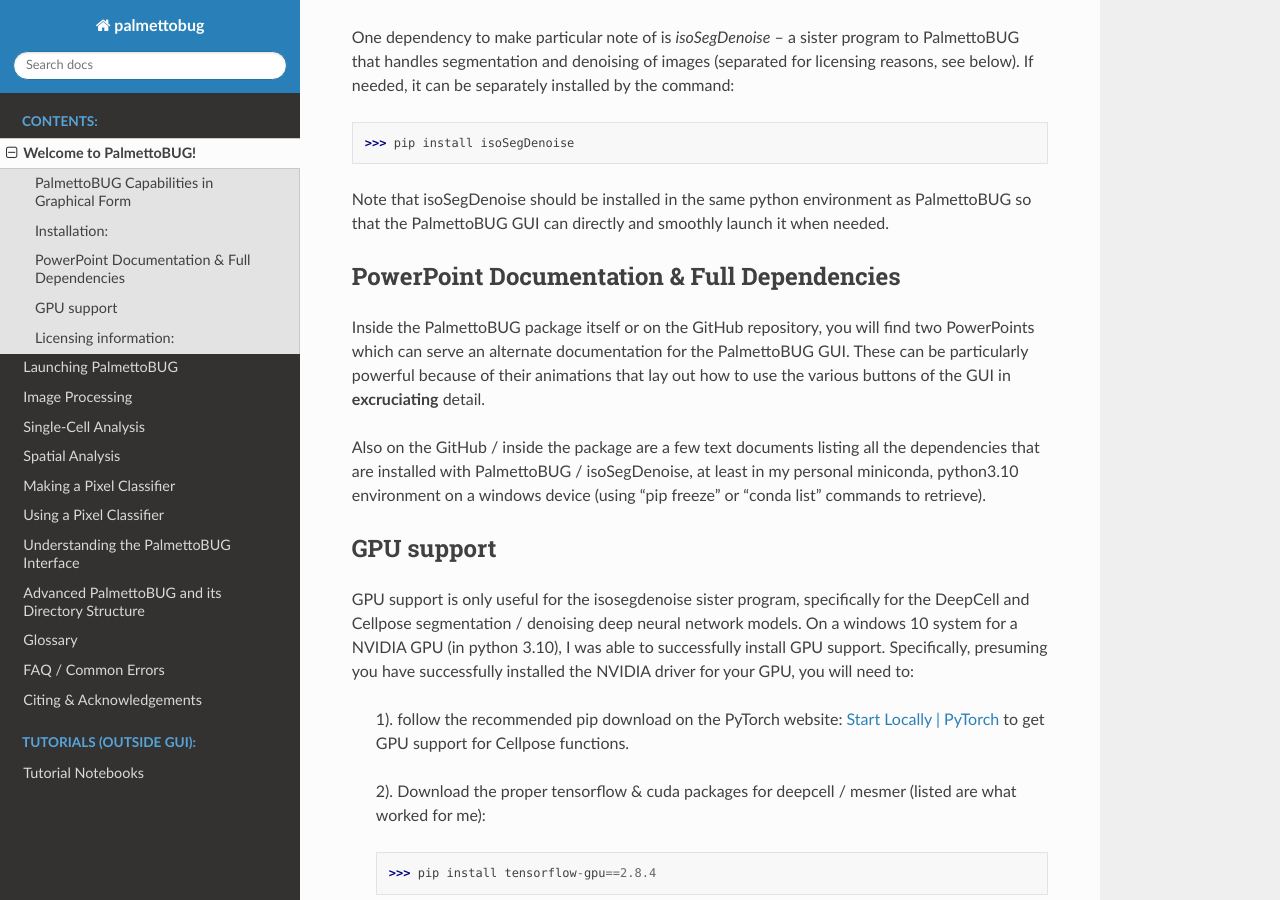
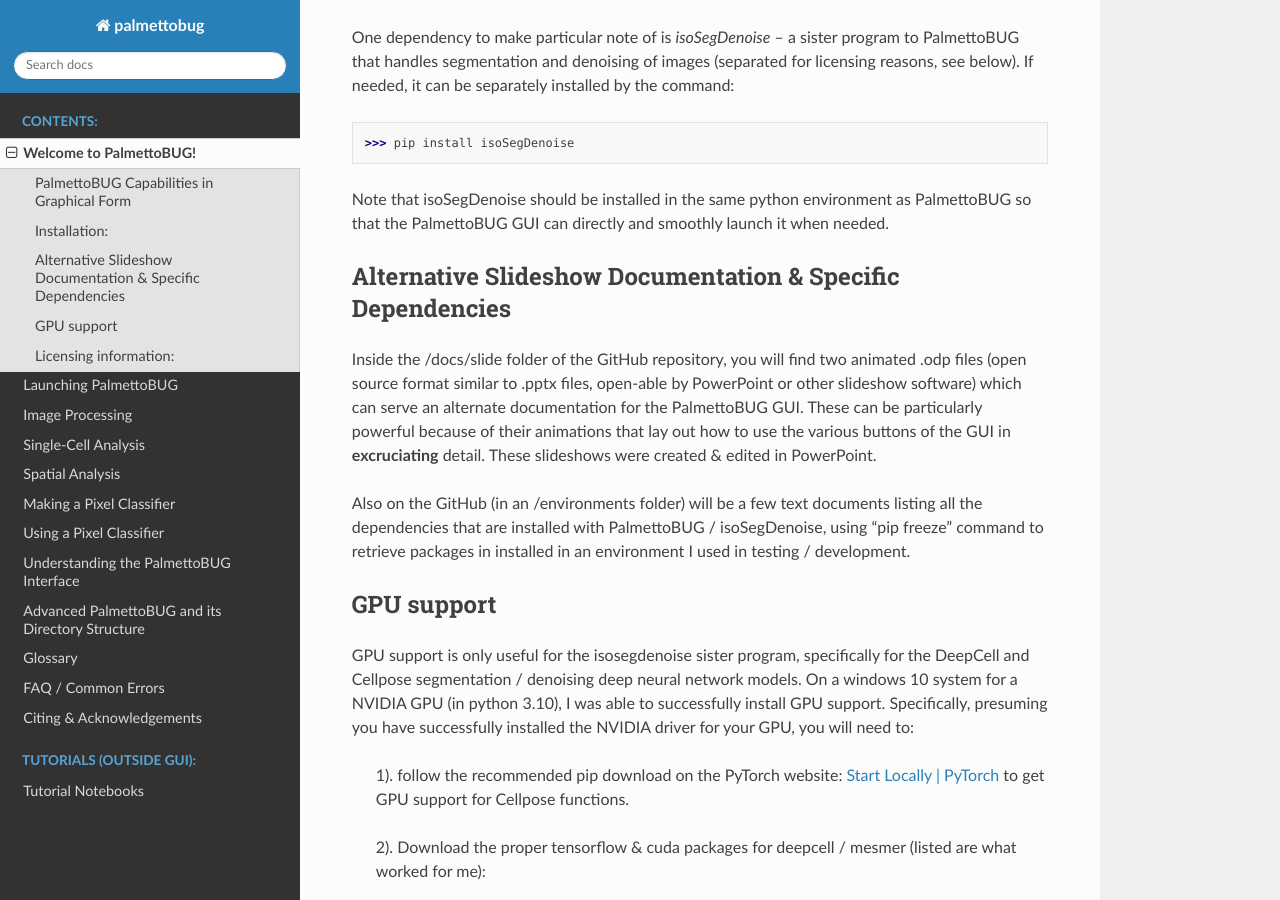
Before and after one commit to BenCaiello/PalmettoBUG, a Sphinx documentation site: the page built from docs/source/WelcometoPalmettoBUG.rst, in a window 1280 px wide and 900 px high, scrolled down 1560 px. Built offline with Sphinx 7.4.7 and the Read the Docs theme 3.1.0, drawn with Linux system fonts in a browser that asks for light colours; pages that are not in the unit, such as notebooks, are missing from menus.

Commit message:
add odp files

```diff
--- a/docs/source/WelcometoPalmettoBUG.rst
+++ b/docs/source/WelcometoPalmettoBUG.rst
@@ -68,20 +68,19 @@
 environment as PalmettoBUG so that the PalmettoBUG GUI can directly and
 smoothly launch it when needed.
 
-PowerPoint Documentation & Full Dependencies
-~~~~~~~~~~~~~~~~~~~~~~~~~~~~~~~~~~~~~~~~~~~~
+Alternative Slideshow Documentation & Specific Dependencies
+~~~~~~~~~~~~~~~~~~~~~~~~~~~~~~~~~~~~~~~~~~~~~~~~~~~~~~~~~~~
 
-Inside the PalmettoBUG package itself or on the GitHub repository, you
-will find two PowerPoints which can serve an alternate documentation for
-the PalmettoBUG GUI. These can be particularly powerful because of their
-animations that lay out how to use the various buttons of the GUI in
-**excruciating** detail.
+Inside the /docs/slide folder of the GitHub repository, you
+will find two animated .odp files (open source format similar to .pptx files,
+open-able by PowerPoint or other slideshow software) which can serve an alternate
+documentation for the PalmettoBUG GUI. These can be particularly powerful because of their
+animations that lay out how to use the various buttons of the GUI in **excruciating** detail.
+These slideshows were created & edited in PowerPoint.
 
-Also on the GitHub / inside the package are a few text documents listing
-all the dependencies that are installed with PalmettoBUG /
-isoSegDenoise, at least in my personal miniconda, python3.10 environment
-on a windows device (using “pip freeze” or “conda list” commands to
-retrieve).
+Also on the GitHub (in an /environments folder) will be a few text documents listing
+all the dependencies that are installed with PalmettoBUG / isoSegDenoise, using “pip freeze”
+command to retrieve packages in installed in an environment I used in testing / development.
 
 GPU support
 ~~~~~~~~~~~
```
Also changed, not shown: 2 other files.
